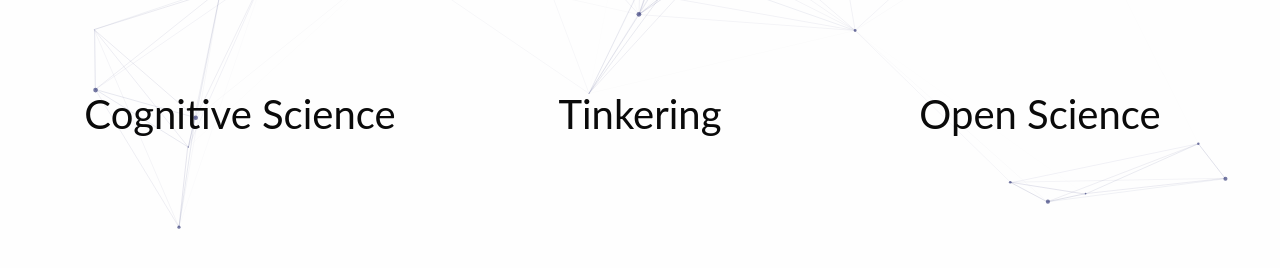
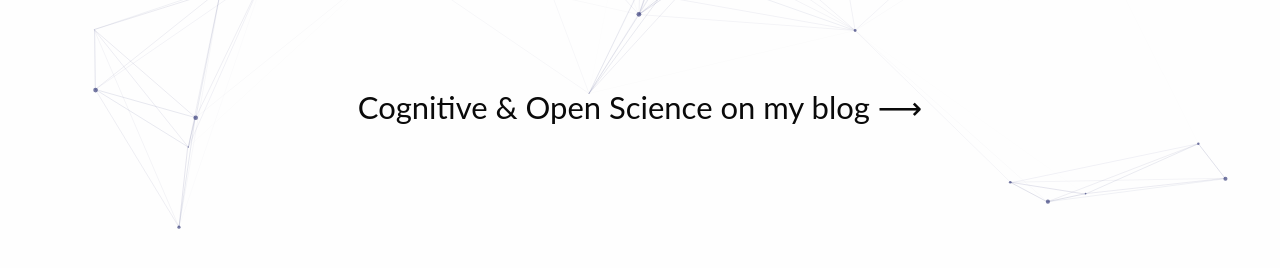
Before and after one commit to Bubblbu/bubblbu.github.io, a website: page index.html in a window 1280 px wide. Shown: the part 554-822 px from the top of the page. Drawn offline with Linux system fonts and the light colour scheme; no server answers.

Commit message:
Update link to blog

```diff
--- a/index.html
+++ b/index.html
@@ -49,14 +49,11 @@
                 </div>
             </div>
             <div id="about" class="row">
-                <div class="small-12 medium-4 large-4 columns text-center">
-                    <h2><a data-scroll href="#cogsci">Cognitive Science</a></h2>
-                </div>
-                <div class="small-12 medium-4 large-4 columns text-center">
-                    <h2><a data-scroll href="#cogsci">Tinkering</a></h2>
-                </div>
-                <div class="small-12 medium-4 large-4 columns text-center">
-                    <h2><a data-scroll href="#cogsci">Open Science</a></h2>
+                <!-- <div class="small-12 medium-6 large-6 columns text-center">
+                    <h3><a data-scroll href="#cogsci">Portfolio<br>(Random stuff)</a></h3>
+                </div> -->
+                <div class="small-12 medium-12 large-12 columns text-center">
+                    <h3><a data-scroll href="https://bubblbu.github.io/this-and-that/">Cognitive & Open Science on my blog ⟶</a></h3>
                 </div>
             </div>
         </div>
```
